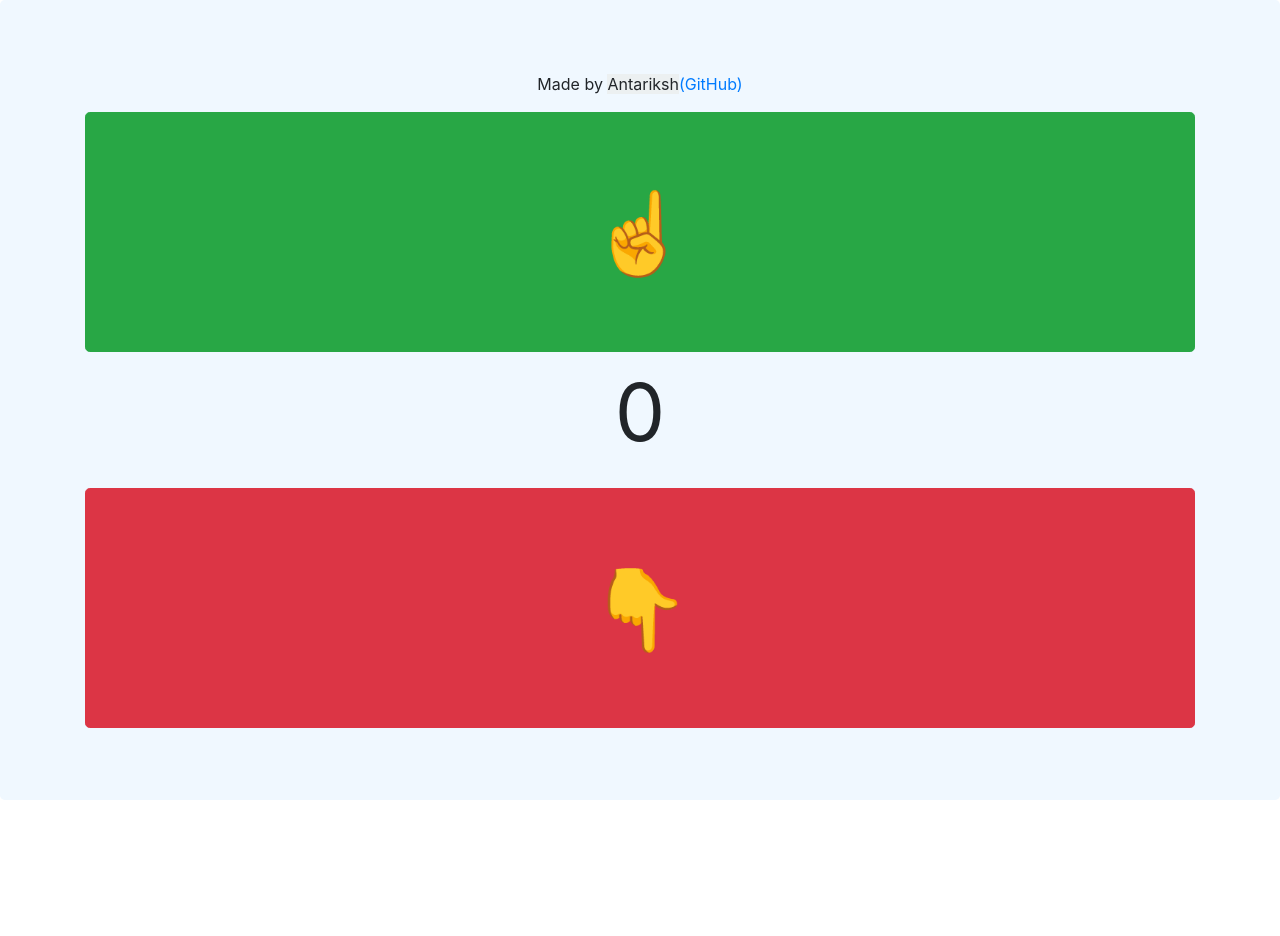
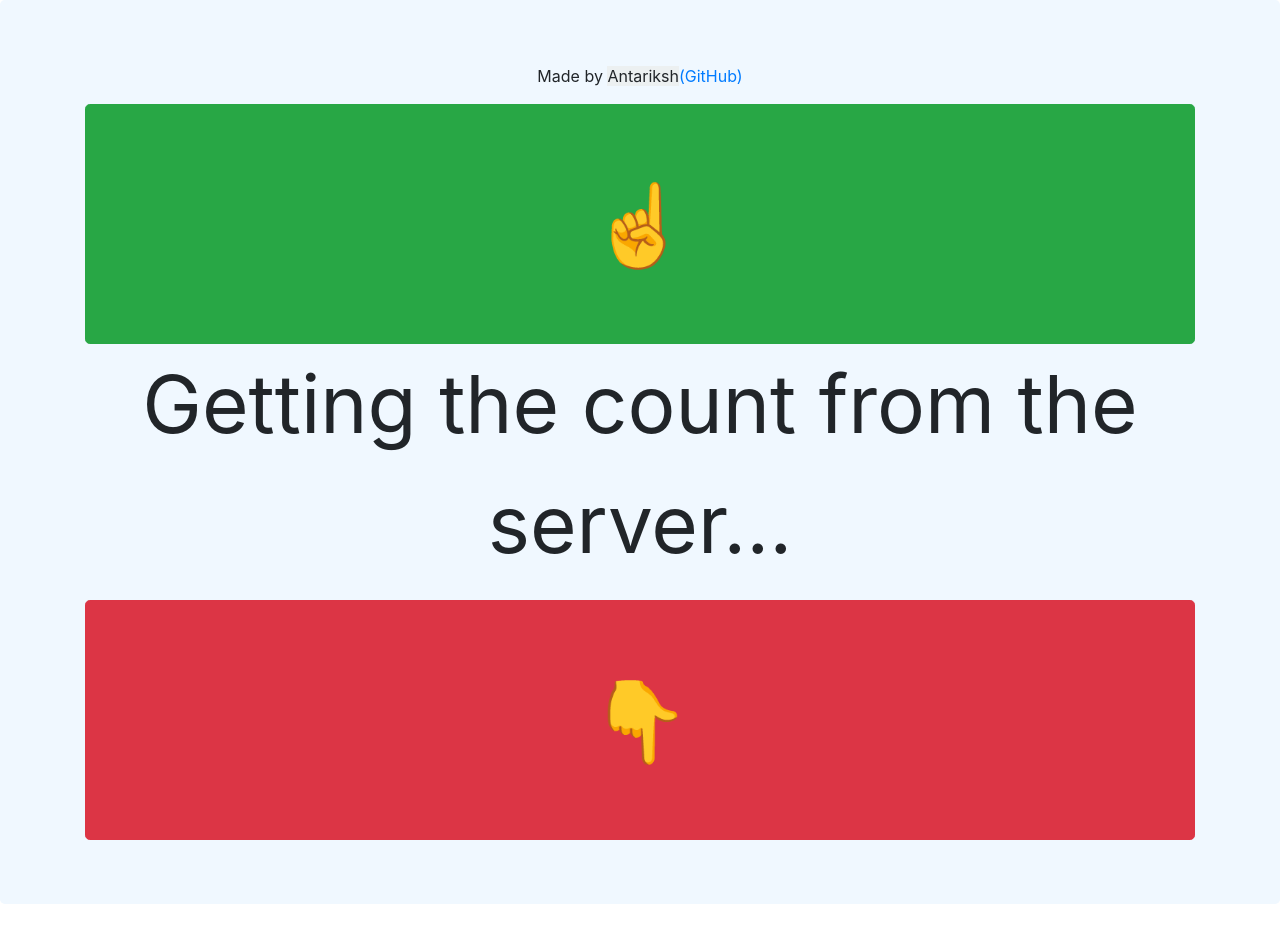
Before and after one commit to aapatre/Socket.io-Controllable-and-Synced-Counter, a website: page index.html in a window 1280 px wide. Before the commit the page ends 832 px from the top, so only its background shows below. Drawn offline with nearby package versions, Linux system fonts and the light colour scheme; no server answers.

Commit message:
Update index.html

```diff
--- a/index.html
+++ b/index.html
@@ -29,7 +29,7 @@
       <div class="container">
         <p class="text-center" style="font-size: 1em;">Made by <span style="background-color: #ECF0F1;">Antariksh</span><a href="https://github.com/aapatre/Socket.io-Controllable-and-Synced-Counter">(GitHub)</a></p>
         <button onclick="incNum()" class="btn btn-success btn-lg btn-block">☝️</button>
-        <p id='syncnum' class="text-center" style="font-size: 5em;">0</p>
+        <p id='syncnum' class="text-center" style="font-size: 5em;">Getting the count from the server...</p>
         <button onclick="decNum()" class="btn btn-danger btn-lg btn-block">👇</button>
       </div>
     </div>
```
